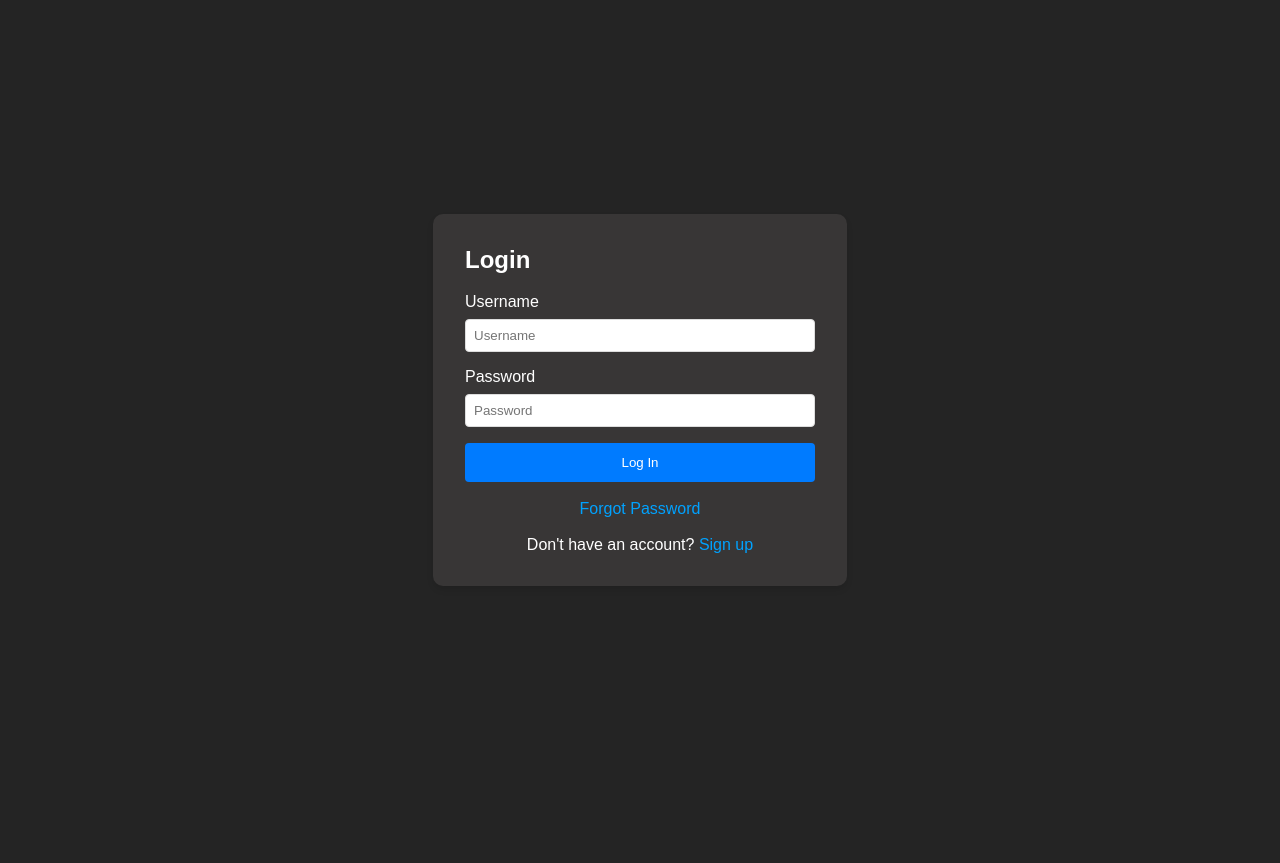
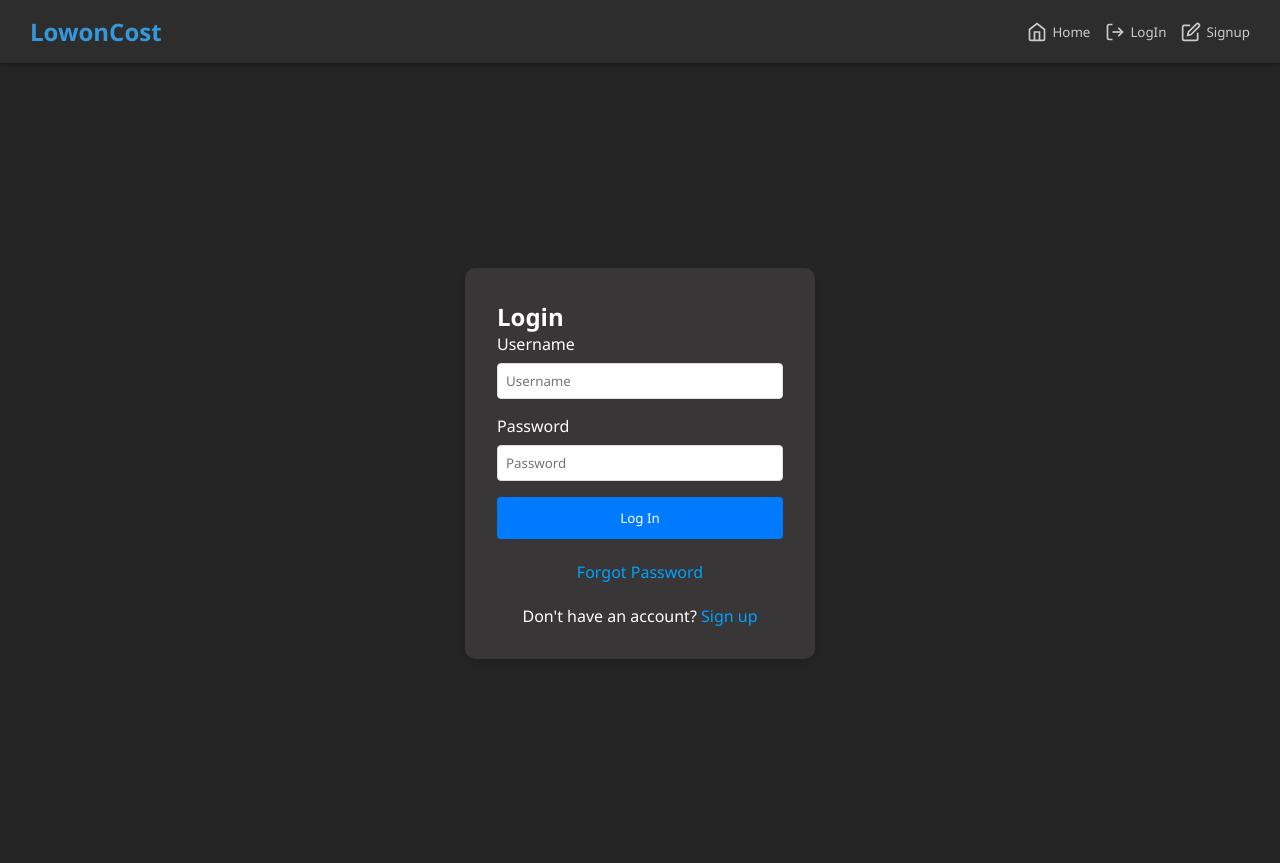
Before and after one commit to devnydv/loc, a Flask app: page /login in a window 1280 px wide. Before the commit the page ends 586 px from the top, so only its background shows below. Run offline with Flask 3, Linux system fonts and the light colour scheme.

Commit message:
Update signup and login templates for improved user feedback, modify deal form macro, and enhance account deletion confirmation

```diff
--- a/lowoncost/authfile/auth.py
+++ b/lowoncost/authfile/auth.py
@@ -39,7 +39,7 @@ def sign():
             newuser(data)
             return redirect(url_for("login"))
         else:
-            flash("Username is already taken")
+            flash("Username is INVALID")
     return render_template("signup.html", form = form)
 
 
--- a/lowoncost/authfile/templates/login.html
+++ b/lowoncost/authfile/templates/login.html
@@ -1,10 +1,14 @@
 {%extends"base.html" %}
+{% from "macros/nav.html" import nav%}
 {%block seo%}
     <link rel="stylesheet" href="{{url_for('static', filename='css/auth.css')}}">
+    <link rel="stylesheet" href="{{url_for('static', filename='css/nav.css')}}">
     <title>Login to LowonCost</title>
 {%endblock%}
 
 {%block content%}
+{{nav(loggedin = False, userprofile = False)}}
+<div id="content">
     <div class="login-card">
         <h2>Login</h2>
         {% with messages = get_flashed_messages(with_categories=true) %}
@@ -29,7 +33,7 @@
             <label for="password">Password</label>
             <input type="password" id="password" name="password" placeholder="Password" required>
              -->
-            <button type="submit">Log In</button>
+            <button id="submitbut" type="submit">Log In</button>
         </form>
         <br>
         <div id="more">
@@ -39,7 +43,7 @@
     </div>
 
     </div>
-
+</div>
 
 <script>
     const myTimeout = setTimeout(myFunction, 5000);
--- a/lowoncost/editdeal/static/css/detail.css
+++ b/lowoncost/editdeal/static/css/detail.css
@@ -41,6 +41,7 @@ body {
     width: 100%;
     height: 100%;
     object-fit:contain;
+
 
 
 }
--- a/lowoncost/editdeal/templates/adddeal.html
+++ b/lowoncost/editdeal/templates/adddeal.html
@@ -17,7 +17,7 @@
     <div class="form-container">
         <h2 class="form-title">Add New Deal</h2>
         <form id="addDealForm" method="POST" action="/profile/addnewdeal">
-            {{dealform(form, item)}}
+            {{dealform(form, name, item )}}
         </form>
     </div>
 
--- a/lowoncost/editdeal/templates/dealdetail.html
+++ b/lowoncost/editdeal/templates/dealdetail.html
@@ -13,13 +13,13 @@
 <!-- Reuse existing navbar -->
 {{nav(loggedin, userprofile = False, username = 'dev')}}
 
-{{data}}
+
 
 <div class="deal-details-container">
     <div class="breadcrumb">
-        <a href="/">Home</a> &gt;
+        <!-- <a href="/">Home</a> &gt;
         <a href="#">Electronics</a> &gt;
-        <span>Deal Details</span>
+        <span>Deal Details</span> -->
     </div>
 
     <div class="deal-header">
--- a/lowoncost/editdeal/templates/macros/form.html
+++ b/lowoncost/editdeal/templates/macros/form.html
@@ -1,4 +1,4 @@
-{%macro dealform(form, item=[] )%}
+{%macro dealform(form, name, item=[] )%}
     <div class="form-group">
         {{form.title.label}}
         {{form.title(placeholder="Enter deal title")}}
--- a/lowoncost/static/css/auth.css
+++ b/lowoncost/static/css/auth.css
@@ -1,11 +1,22 @@
-body {
+* {
+    margin: 0;
+    padding: 0;
+    box-sizing: border-box;
+    font-family: 'Segoe UI', Tahoma, Geneva, Verdana, sans-serif;
+}
+
+body{
     font-family: Arial, sans-serif;
+    background-color: #242424;
+}
+#content {
+
     display: flex;
     justify-content: center;
     align-items: center;
     height: 100vh;
     margin: 0;
-    background-color: #242424;
+
 }
 
 .login-card {
@@ -39,7 +50,7 @@ input {
     border-radius: 4px;
 }
 
-button {
+#submitbut {
     padding: 0.75rem;
     background-color: #007bff;
     color: white;
@@ -49,7 +60,7 @@ button {
     transition: background-color 0.3s ease;
 }
 
-button:hover {
+#submitbut:hover {
     background-color: #0056b3;
 }
 
--- a/lowoncost/static/css/home.css
+++ b/lowoncost/static/css/home.css
@@ -164,6 +164,7 @@ body {
 .deals-container {
     display: grid;
     grid-template-columns: repeat(auto-fill, minmax(280px, 1fr));
+
     gap: 20px;
     max-width: 1200px;
     margin: 20px auto;
@@ -194,6 +195,9 @@ body {
     position: relative;
     height: 200px;
     overflow: hidden;
+    /* background-color: rgb(230, 227, 227); */
+    background-color: white;
+
 
 }
 
@@ -201,6 +205,8 @@ body {
     width: 100%;
     height: 100%;
     object-fit:contain;
+
+
 }
 
 .share-button {
--- a/lowoncost/user/userdata.py
+++ b/lowoncost/user/userdata.py
@@ -88,7 +88,7 @@ def dash_cate(username,cat):
 
 
 
-@app.route('/profile/delete/<username>')
+@app.route('/delete/<username>')
 def deleteprofile(username):
     username = session["username"]
     #deleteuser(username)
--- a/lowoncost/user/userdb.py
+++ b/lowoncost/user/userdb.py
@@ -79,3 +79,8 @@ def edit_user_data(uname, post_data):
         return True
     else:
         return {"msg": "Username already exists chose other name."}
+
+
+
+def deleteuser(username):
+    print(username)
```
Also changed, not shown: lowoncost/authfile/templates/signup.html (+7 -2 lines), lowoncost/editdeal/editdeals.py (+7 -9 lines), lowoncost/user/templates/editprofile.html (+9 -1 lines).
